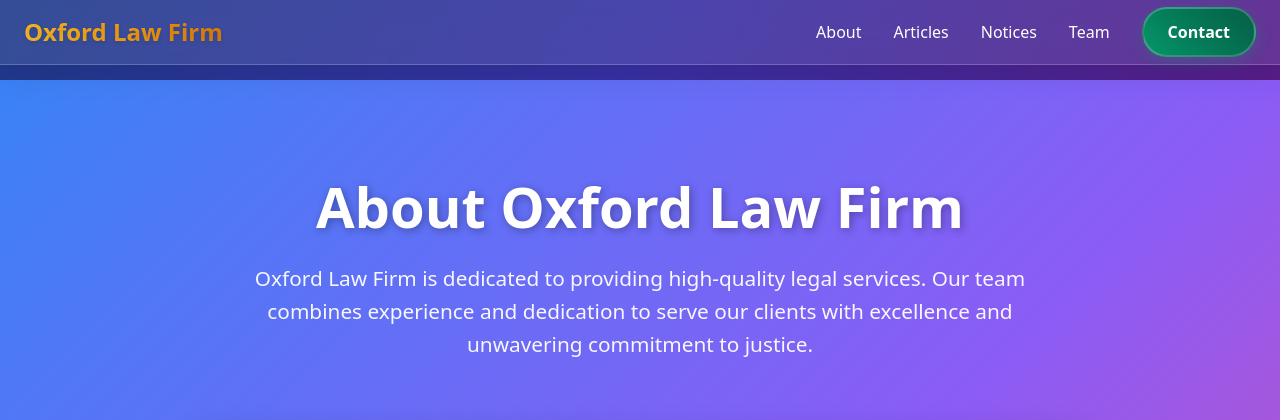
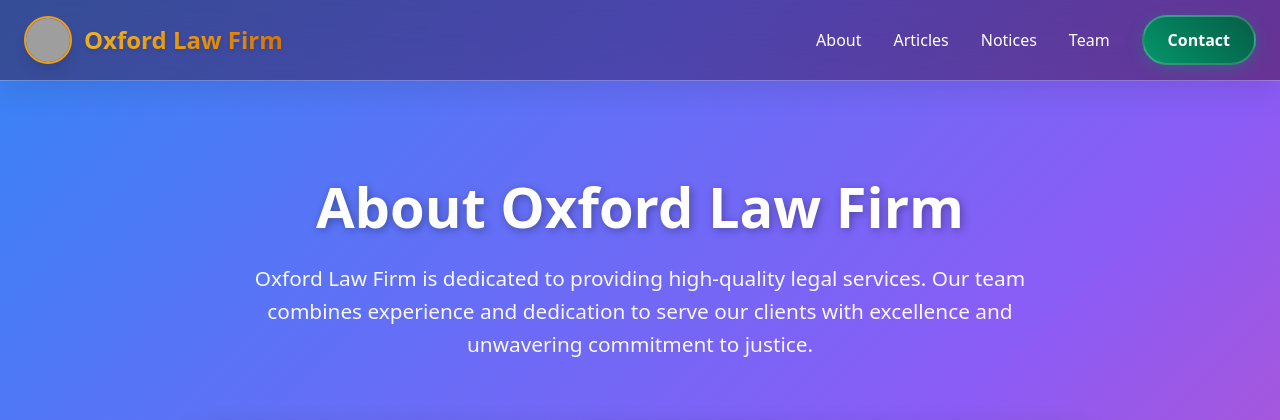
Before and after one commit to yourkrishna5/oxford_law_firm, a Django app: page /about/ in a window 1280 px wide. Shown: the top 420 px of the page. Run offline with Django 5.2, Linux system fonts and the light colour scheme; grey boxes are pictures that could not be loaded.

Commit message:
Update base.html

```diff
--- a/main/templates/base.html
+++ b/main/templates/base.html
@@ -192,7 +192,12 @@
   <!-- Navbar -->
   <header class="navbar-glass fixed w-full top-0 z-50">
     <nav class="container mx-auto flex items-center justify-between py-4 px-6">
-      <a href="{% url 'home' %}" class="logo-text text-2xl animate-fade-in-up">Oxford Law Firm</a>
+    <a href="{% url 'home' %}" class="flex items-center space-x-3">
+  <img src="logo.jpg"
+       alt="Oxford Law Firm Logo"
+       class="w-12 h-12 rounded-full border-2 border-yellow-500 shadow-lg">
+  <span class="logo-text text-2xl animate-fade-in-up">Oxford Law Firm</span>
+</a>
 
       <!-- Desktop Navigation -->
       <ul class="hidden md:flex space-x-8 font-medium">
```
